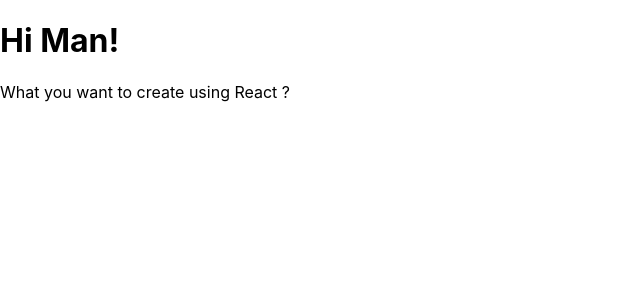
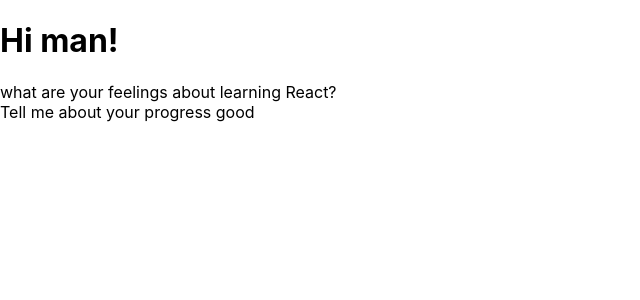
Before and after one commit to imranzafar1987/bootcamp-react-app, a React (Create React App) app: page / in a window 1280 px wide. Shown: the top 300 px of the page, without its empty margins (0-640 px from the left). Built offline with nearby package versions, Linux system fonts and the light colour scheme.

Commit message:
Student.js added and used in App.js

```diff
--- /dev/null
+++ b/Student.js
@@ -0,0 +1,11 @@
+import React from 'react';
+
+function Student(props){
+    return(
+        <div>
+            Tell me about your progress {props.progress}
+        </div>
+    )
+}
+
+export default Student;
--- a/src/App.js
+++ b/src/App.js
@@ -1,13 +1,15 @@
 import React from 'react';
 import './App.css';
+import Student from 'Student.js';
 
 function App() {
-  return (
+  return(
     <div>
-      <h1>Hi Man!</h1>
-      What you want to create using React ?
+      <h1>Hi man!</h1>
+      what are your feelings about learning React?
+      <Student progress='good'></Student>
     </div>
-  );
+  )
 }
 
 export default App;
```
